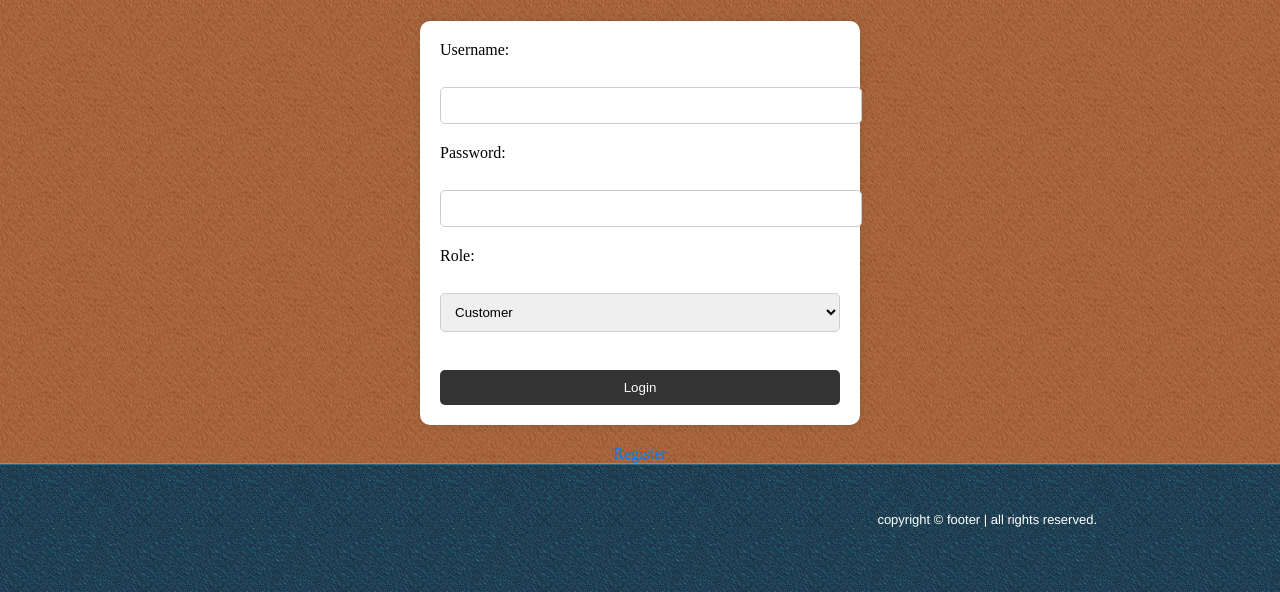
After one commit to NoaTamir99/shinoa_bakery, a Flask app: page /login in a window 1280 px wide. The commit adds this page. Shown: the part 422-1014 px from the top of the page. Run offline with Flask 3, Linux system fonts and the light colour scheme.

Commit message:
first merge of login - not tested

```diff
--- a/app.py
+++ b/app.py
@@ -1,13 +1,28 @@
-from flask import Flask, render_template, request, redirect, url_for
+from flask import Flask, render_template, request, redirect, url_for, session, flash
 import sqlite3
 import os
+from werkzeug.security import generate_password_hash, check_password_hash
 
 app = Flask(__name__)
+app.secret_key = 'your_secret_key'
 
 def get_db_connection():
     conn = sqlite3.connect('sqlite.db')
     conn.row_factory = sqlite3.Row
     return conn
+
+def setup_database():
+    with get_db_connection() as con:
+        cur = con.cursor()
+        cur.execute("""
+        CREATE TABLE IF NOT EXISTS users (
+            id INTEGER PRIMARY KEY AUTOINCREMENT,
+            username TEXT NOT NULL,
+            password TEXT NOT NULL,
+            role TEXT NOT NULL CHECK(role IN ('customer', 'admin', 'manager'))
+        )
+        """)
+        con.commit()
 
 @app.route('/')
 def index():
@@ -66,5 +81,54 @@ def remove_dish():
         con.commit()
     return redirect(url_for('menu'))
 
+@app.route('/login', methods=['GET', 'POST'])
+def login():
+    if request.method == 'POST':
+        username = request.form['username']
+        password = request.form['password']
+        role = request.form['role']
+
+        with get_db_connection() as con:
+            cur = con.cursor()
+            cur.execute("SELECT * FROM users WHERE username = ? AND role = ?", (username, role))
+            user = cur.fetchone()
+
+            if user and check_password_hash(user['password'], password):
+                session['user_id'] = user['id']
+                session['username'] = user['username']
+                session['role'] = user['role']
+                return redirect(url_for('index'))
+            else:
+                flash('Invalid username or password')
+                return redirect(url_for('login'))
+
+    return render_template('login.html')
+
+@app.route('/register', methods=['GET', 'POST'])
+def register():
+    if request.method == 'POST':
+        username = request.form['username']
+        password = request.form['password']
+        role = request.form['role']
+
+        hashed_password = generate_password_hash(password)
+
+        with get_db_connection() as con:
+            cur = con.cursor()
+            cur.execute("INSERT INTO users (username, password, role) VALUES (?, ?, ?)",
+                        (username, hashed_password, role))
+            con.commit()
+
+        flash('Registration successful. Please login.')
+        return redirect(url_for('login'))
+
+    return render_template('register.html')
+
+@app.route('/logout')
+def logout():
+    session.clear()
+    return redirect(url_for('index'))
+
 if __name__ == '__main__':
+    setup_database()
     app.run(debug=True)
--- a/static/css/style.css
+++ b/static/css/style.css
@@ -529,3 +529,157 @@ body{
 .delete-button i {
     font-size: 1.2em;
 }
+/* סגנונות עבור טפסי הכניסה וההרשמה */
+form {
+    max-width: 400px;
+    margin: 0 auto;
+    padding: 20px;
+    background-color: #fff;
+    box-shadow: 0 0 10px rgba(0, 0, 0, 0.1);
+    border-radius: 10px;
+}
+
+form label {
+    display: block;
+    margin-bottom: 10px;
+    text-align: left;
+}
+
+form input[type="text"],
+form input[type="password"],
+form select {
+    width: 100%;
+    padding: 10px;
+    margin-bottom: 20px;
+    border: 1px solid #ccc;
+    border-radius: 5px;
+}
+
+form input[type="submit"] {
+    width: 100%;
+    padding: 10px;
+    background-color: #333;
+    color: #fff;
+    border: none;
+    border-radius: 5px;
+    cursor: pointer;
+}
+
+form input[type="submit"]:hover {
+    background-color: #555;
+}
+
+.content a {
+    display: block;
+    margin-top: 20px;
+    text-align: center;
+    color: #007bff;
+    text-decoration: none;
+}
+
+.content a:hover {
+    text-decoration: underline;
+}
+/* סגנונות עבור טפסי הכניסה וההרשמה */
+form {
+    max-width: 400px;
+    margin: 0 auto;
+    padding: 20px;
+    background-color: #fff;
+    box-shadow: 0 0 10px rgba(0, 0, 0, 0.1);
+    border-radius: 10px;
+}
+
+form label {
+    display: block;
+    margin-bottom: 10px;
+    text-align: left;
+}
+
+form input[type="text"],
+form input[type="password"],
+form select {
+    width: 100%;
+    padding: 10px;
+    margin-bottom: 20px;
+    border: 1px solid #ccc;
+    border-radius: 5px;
+}
+
+form input[type="submit"] {
+    width: 100%;
+    padding: 10px;
+    background-color: #333;
+    color: #fff;
+    border: none;
+    border-radius: 5px;
+    cursor: pointer;
+}
+
+form input[type="submit"]:hover {
+    background-color: #555;
+}
+
+.content a {
+    display: block;
+    margin-top: 20px;
+    text-align: center;
+    color: #007bff;
+    text-decoration: none;
+}
+
+.content a:hover {
+    text-decoration: underline;
+}
+
+/* סגנונות עבור טפסי הכניסה וההרשמה */
+form {
+    max-width: 400px;
+    margin: 0 auto;
+    padding: 20px;
+    background-color: #fff;
+    box-shadow: 0 0 10px rgba(0, 0, 0, 0.1);
+    border-radius: 10px;
+}
+
+form label {
+    display: block;
+    margin-bottom: 10px;
+    text-align: left;
+}
+
+form input[type="text"],
+form input[type="password"],
+form select {
+    width: 100%;
+    padding: 10px;
+    margin-bottom: 20px;
+    border: 1px solid #ccc;
+    border-radius: 5px;
+}
+
+form input[type="submit"] {
+    width: 100%;
+    padding: 10px;
+    background-color: #333;
+    color: #fff;
+    border: none;
+    border-radius: 5px;
+    cursor: pointer;
+}
+
+form input[type="submit"]:hover {
+    background-color: #555;
+}
+
+.content a {
+    display: block;
+    margin-top: 20px;
+    text-align: center;
+    color: #007bff;
+    text-decoration: none;
+}
+
+.content a:hover {
+    text-decoration: underline;
+}
--- a/templates/base.html
+++ b/templates/base.html
@@ -21,6 +21,8 @@
                 <li><a href="{{ url_for('review') }}">Review</a></li>
                 <li><a href="{{ url_for('contact') }}">Contact</a></li>
                 <li><a href="{{ url_for('manager') }}">Manager</a></li>
+                <li><a href="{{ url_for('login') }}">Login</a></li>
+                <li><a href="{{ url_for('register') }}">Register</a></li>
             </ul>
         </div>
     </div>
--- /dev/null
+++ b/templates/login.html
@@ -0,0 +1,21 @@
+{% extends "base.html" %}
+
+{% block title %}Login{% endblock %}
+
+{% block content %}
+    <h2>Login</h2>
+    <form method="post" action="{{ url_for('login') }}">
+        <label for="username">Username:</label><br>
+        <input type="text" id="username" name="username"><br>
+        <label for="password">Password:</label><br>
+        <input type="password" id="password" name="password"><br>
+        <label for="role">Role:</label><br>
+        <select id="role" name="role">
+            <option value="customer">Customer</option>
+            <option value="admin">Admin</option>
+            <option value="manager">Manager</option>
+        </select><br><br>
+        <input type="submit" value="Login">
+    </form>
+    <a href="{{ url_for('register') }}">Register</a>
+{% endblock %}
```
Also changed, not shown: templates/register.html (added, +20 -0 lines), sqlite.db.
